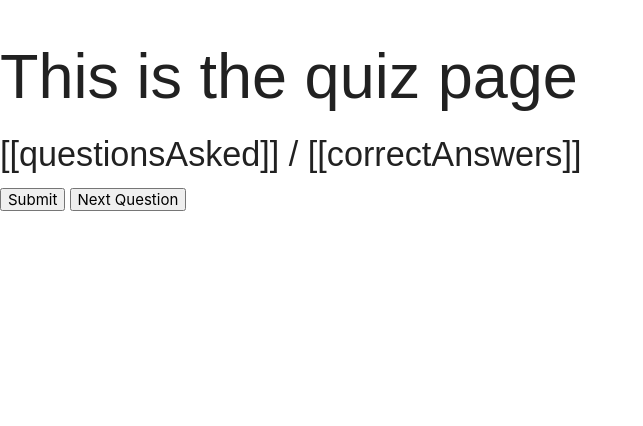
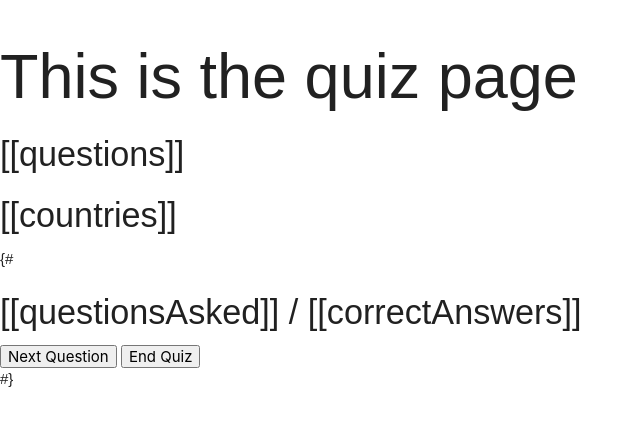
Before and after one commit to NathanKinney/Gardyloo, a Django app: page /gardyloo/quiz/ in a window 1280 px wide. Shown: the top 426 px of the page, without its empty margins (0-643 px from the left). Run offline with Django 3.2, Linux system fonts and the light colour scheme; data that the repository does not hold is empty.

Commit message:
working on adding quiz to db and functionality

```diff
--- a/Django/mysite/gardyloo/templates/gardyloo/Home.html
+++ b/Django/mysite/gardyloo/templates/gardyloo/Home.html
@@ -94,7 +94,7 @@
         <h4 class="center">How this all works</h4>
         <h2>Welcome: {{user.username}}</h2>
         <p class="flow-text">The information, in the card, contains all of the essential information to make you an
-            informed traveler. There are severall
+            informed traveler. There are several
             ways that you can interact with this website. Most simple, and somewhat a pre-requisite to the second
             option, is to
             go and study the cards by clicking the "Go To" link which will lead you to a detailed view of your selected
@@ -111,7 +111,7 @@
 
     </div>
     <div class="country-cards container">
-        {% for country in country %}
+        {% for country in countries %}
         <div class="card small parent z-depth-4 country__card">
             <div class="card-image waves-effect waves-block waves-light container">
                 <img src="{{country.image.url}}">
--- a/Django/mysite/gardyloo/templates/gardyloo/quiz.html
+++ b/Django/mysite/gardyloo/templates/gardyloo/quiz.html
@@ -67,26 +67,33 @@
 </style>
 <body>
 <h1>This is the quiz page</h1>
-<h4>[[questionsAsked]] / [[correctAnswers]]</h4>
+<div id="quiz">
+    <h4>[[questions]]</h4>
+    <h4>[[countries]]</h4>
 
+</div>
+
+
+{# <h4>[[questionsAsked]] / [[correctAnswers]]</h4>
+<div id="quiz">
     <div class="game_board ">
         <div class="card_display">
             {% for country in country %}
+            <!--@click-->
             <div class="card small parent z-depth-4 country__card">
                 <div class="card-image waves-effect waves-block waves-light container">
                     <img src="{{country.image.url}}">
                 </div>
-            <!--@click-->
                 <div class="card-content">
                     <span class="card-title activator grey-text text-darken-4 bottom">{{country.name}}</span>
                 </div>
             </div>
             {% endfor %}
         </div>
-    <button>Submit</button>
         <button>Next Question</button>
+        <button>End Quiz</button>
     </div>
-</div>
+</div>#}
 
 <!--
 basic functionality
@@ -108,13 +115,24 @@ more advanced select region but right now only have europe
     //     questions: [{% for question in questions %}"{{question}}",{%endfor%}]
     //     questions: ['a', 'b', 'c']
     // }
+    function random_number() {
+
+        return Math.floor(Math.random()*(4+1))
+    }
+    function random_country() {
+        // potentially 0 not + 1
+        return Math.floor(Math.random()*(21+1))
+    }
+
     new Vue({
         delimiters: ['[[', ']]'],
         el: '#quiz',
         data: {
+            questions: [{% for question in questions %}"{{question}}"{% endfor %}],
+            countries: [{% for country in countries %}"{{country}}"{% endfor %}],
             quizIsRunning: false,
             questionsAsked: 0,
-            correctAnswers: 0
+            correctAnswers: 0,
 
         },
         methods: {
@@ -125,17 +143,14 @@ more advanced select region but right now only have europe
 
             //    redirect to home page
             endQuiz: function () {
-
+                ('gardyloo:home')
             },
 
-            //    ch
-            submit: function () {
-
-            },
-
-            //     4 new cards 3 wrong one correct
+            //     4 new cards 3 wrong one correct / random question
             nextQuestion: function () {
-
+                  questions[i] = random_number
+                  countries[i] = random_country
+                  questionsAsked += 1
             },
         }
     })
--- a/Django/mysite/gardyloo/views.py
+++ b/Django/mysite/gardyloo/views.py
@@ -1,7 +1,7 @@
 from django.http import HttpResponse, HttpResponseRedirect
 from django.shortcuts import render, get_object_or_404
 from django.urls import reverse
-from .models import Country
+from .models import Country, Question
 from django.contrib.auth import logout, authenticate, login
 from django.contrib.auth.decorators import login_required
 from django.contrib.auth.models import User
@@ -13,10 +13,10 @@ def login_register(request):
 @login_required
 def home(request):
 
-    country = Country.objects.all()
+    countries = Country.objects.all()
     context = {
         'title': 'Country',
-        'country': country
+        'countries': countries
     }
     return render(request, 'gardyloo/home.html', context)
 
@@ -56,9 +56,11 @@ def details(request, country_id):
     return render(request, 'gardyloo/details.html',context)
 
 def quiz (request):
+    countries = Country.objects.all()
+    questions = Question.objects.all()
 
-    return render(request, 'gardyloo/quiz.html')
-
-# def login (request):
-#
-#     return render(request, 'gardyloo/login.html')
+    context = {
+        'countries': countries,
+        'questions': questions
+    }
+    return render(request, 'gardyloo/quiz.html', context)
```
Also changed, not shown: Django/mysite/gardyloo/models.py (+10 -5 lines), Django/mysite/gardyloo/migrations/0006_auto_20180711_0831.py (added), 1 other file. Lines whose indentation alone changed are shown as unchanged.
